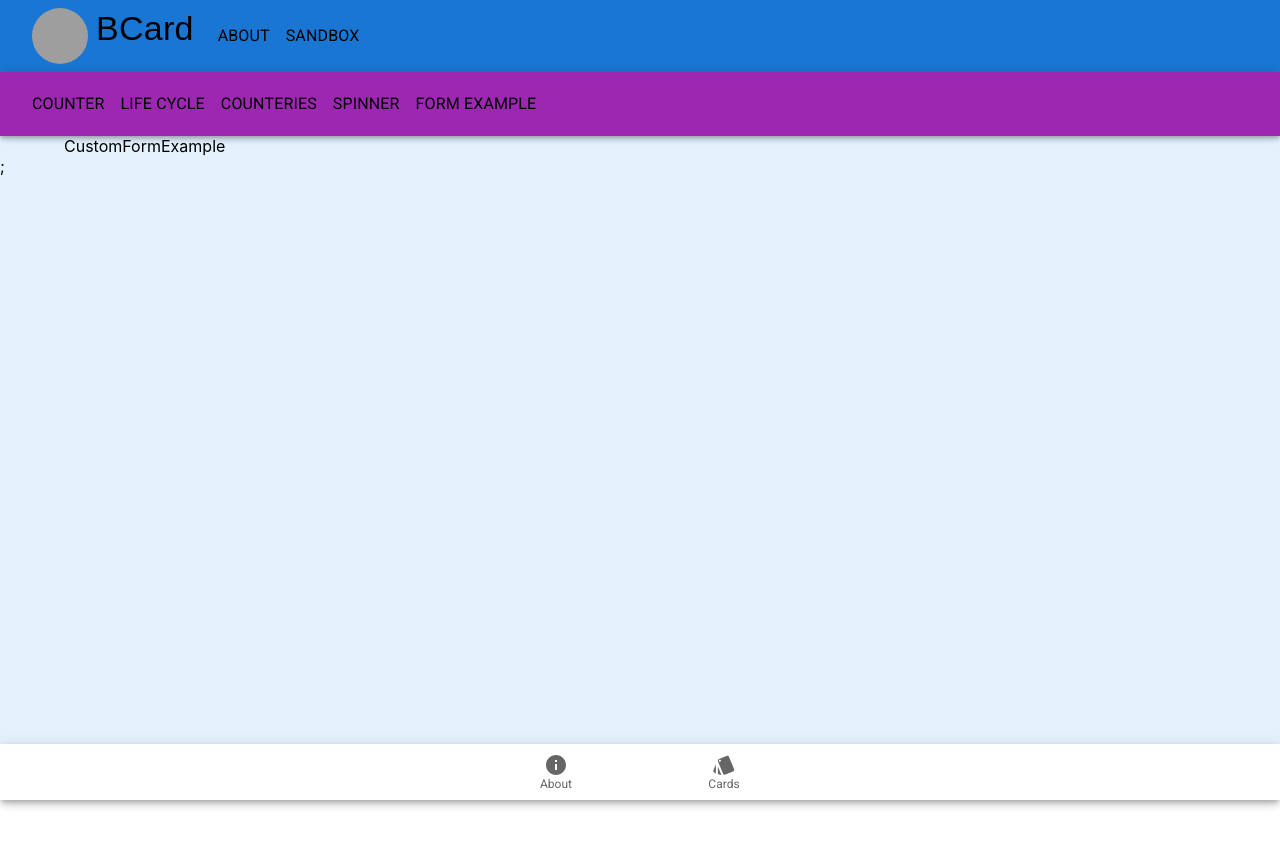
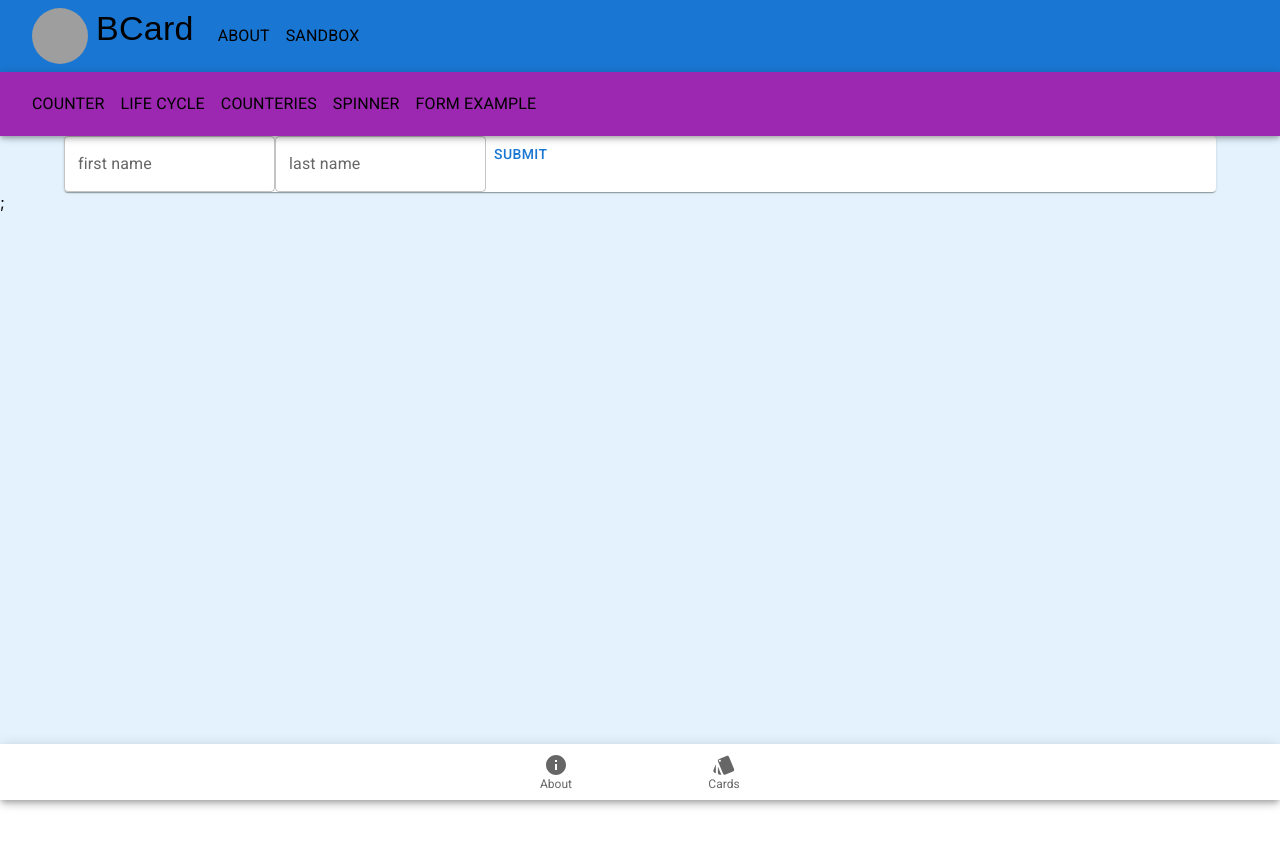
Before and after one commit to galtes1/javaScript--gal-testa, a React (Create React App) app in the folder cardsProject/cards-d100923er/: page /sandbox/form in a window 1280 px wide. Built offline with nearby package versions, Linux system fonts and the light colour scheme; grey boxes are pictures that could not be loaded.

Commit message:
fix joi install

```diff
--- a/cardsProject/cards-d100923er/package.json
+++ b/cardsProject/cards-d100923er/package.json
@@ -11,6 +11,7 @@
     "@testing-library/react": "^13.4.0",
     "@testing-library/user-event": "^13.5.0",
     "axios": "^1.6.8",
+    "joi": "^17.12.2",
     "react": "^18.2.0",
     "react-axios": "^2.0.6",
     "react-dom": "^18.2.0",
--- a/cardsProject/cards-d100923er/src/sandbox/CustomFormExample.jsx
+++ b/cardsProject/cards-d100923er/src/sandbox/CustomFormExample.jsx
@@ -1,5 +1,32 @@
-import React from "react";
+import { Box, Button, Paper, TextField } from "@mui/material";
+import React, { useState } from "react";
+
+//const schema = Joi;
 
 export default function CustomFormExample() {
-  return <div>CustomFormExample</div>;
+  const [formDate, setFormData] = useState({
+    firstName: "",
+    lastName: "",
+  });
+
+  const handleChange = (event) => {
+    setFormData((prev) => ({
+      ...prev,
+      [event.target.name]: event.target.vale,
+    }));
+  };
+  return (
+    <div>
+      <Box component={Paper}>
+        <TextField
+          label="first name"
+          value={FormData.firstName}
+          name="firstName"
+          onChange={handleChange}
+        />
+        <TextField label="last name" />
+        <Button>submit</Button>
+      </Box>
+    </div>
+  );
 }
```
Also changed, not shown: 1 other file (tests, documents, lock files or other folders).
